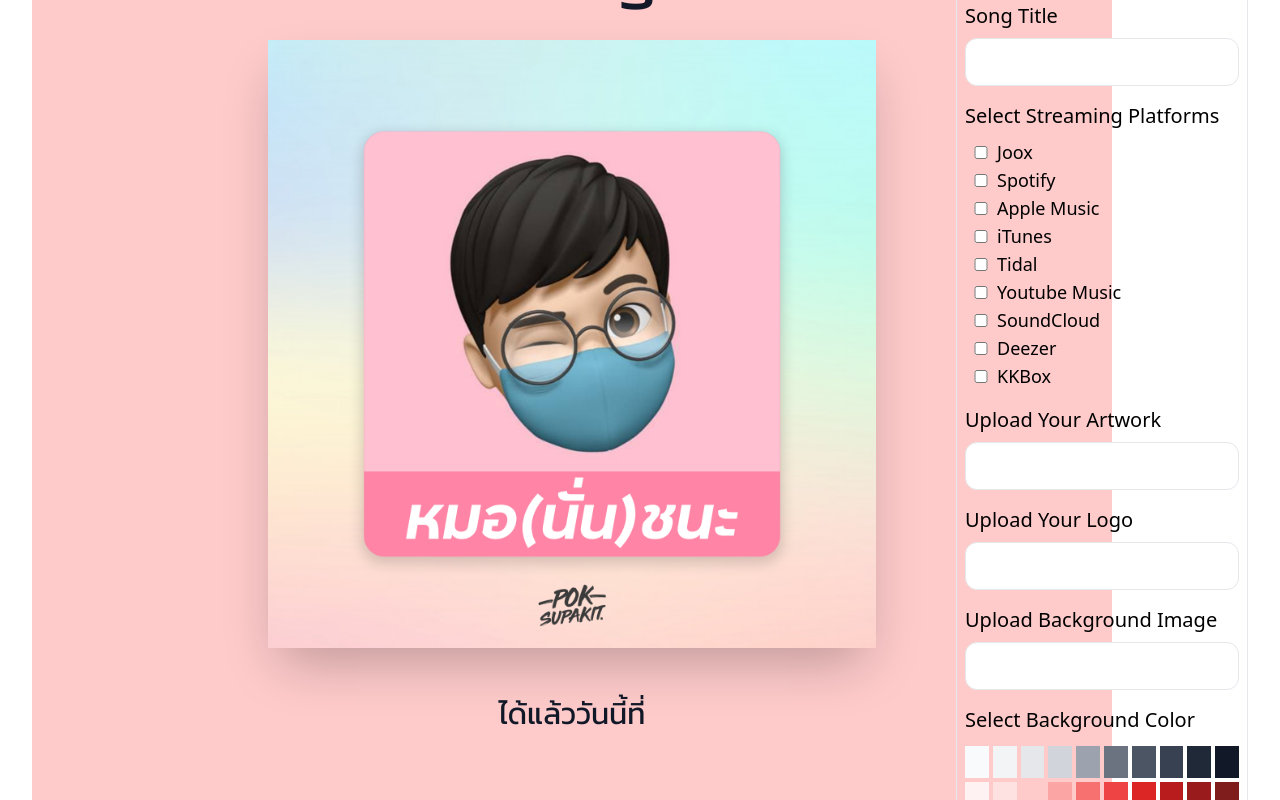
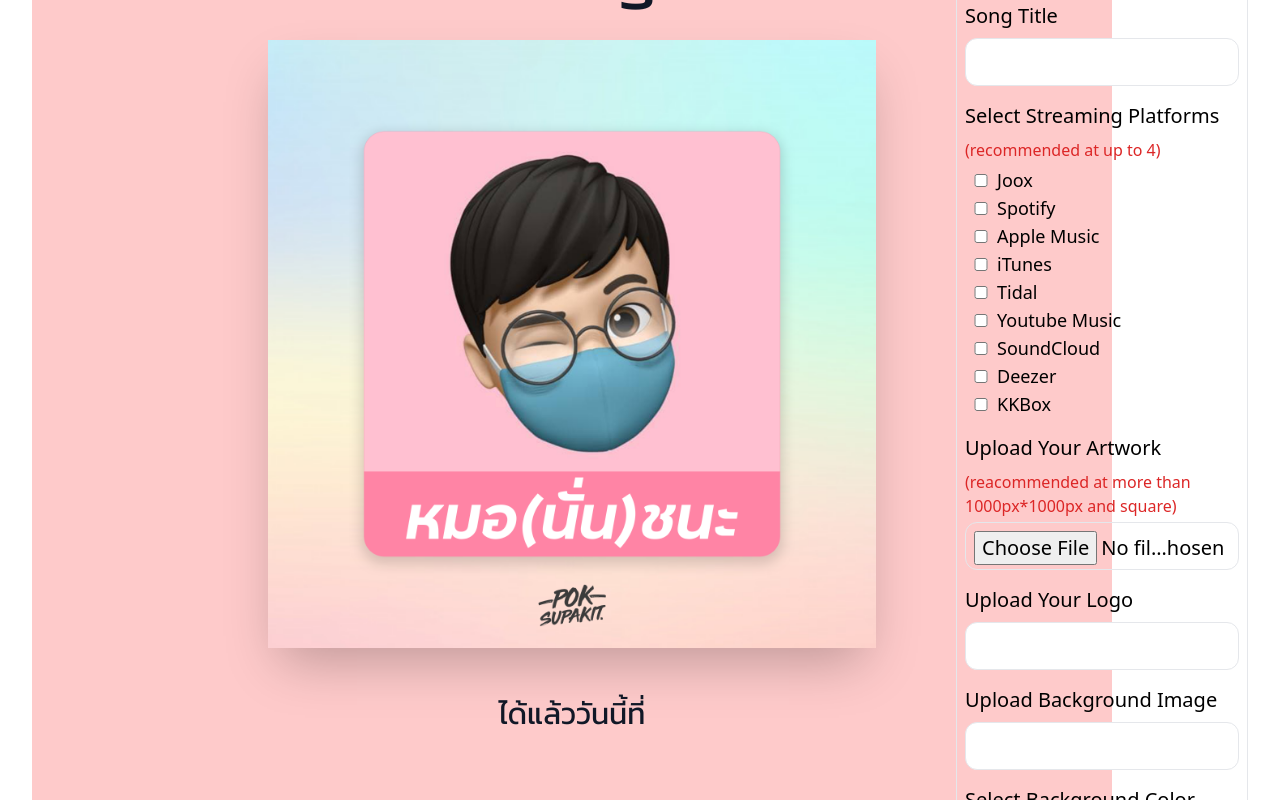
Before and after one commit to POKINBKK/promote-it, a React (Create React App) app: page / in a window 1280 px wide. Shown: the part 260-1060 px from the top of the page. Built offline with nearby package versions, Linux system fonts and the light colour scheme; a web font is replaced by a local one.

Commit message:
Feat: Select artwork added

```diff
--- a/src/App.js
+++ b/src/App.js
@@ -81,6 +81,7 @@ function App() {
   const [songTitle, setSongTitle] = React.useState("Your Song Title");
   const [selectedStreaming, setSelectedStreaming] = React.useState([]);
   const [coverColor, setCoverColor] = React.useState("bg-red-200");
+  const [artwork, setArtwork] = React.useState("asset/dummy_songcover.png");
 
   const handleArtistName = (e) => {
     setArtistName(e.target.value);
@@ -125,6 +126,16 @@ function App() {
       });
   };
 
+  const handleArtwork = (e) => {
+    const reader = new FileReader();
+    reader.onload = () => {
+      if (reader.readyState === 2) {
+        setArtwork(reader.result);
+      }
+    };
+    reader.readAsDataURL(e.target.files[0]);
+  };
+
   return (
     <div className="w-full">
       <div className="text-center py-8">
@@ -144,7 +155,7 @@ function App() {
             </div>
             <div className="py-8">
               <img
-                src="asset/dummy_songcover.png"
+                src={artwork}
                 className="coverimg-size mx-auto shadow-2xl"
                 alt="your song cover"
               />
@@ -185,6 +196,9 @@ function App() {
           </div>
           <div className="w-full pt-4">
             <p className="text-xl pb-2">Select Streaming Platforms</p>
+            <p className="text-md pb-1 text-red-600">
+              (recommended at up to 4)
+            </p>
             <div className="w-full">
               {streamingPlatforms.map((item) => (
                 <div key={item.id}>
@@ -206,7 +220,17 @@ function App() {
           </div>
           <div className="w-full pt-4">
             <p className="text-xl pb-2">Upload Your Artwork</p>
-            <input className="border rounded-xl h-12 w-full text-xl px-2 focus-within:border-pink-500 focus:outline-none" />
+            <p className="text-md pb-1 text-red-600">
+              (reacommended at more than 1000px*1000px and square)
+            </p>
+            <input
+              type="file"
+              name="image-upload"
+              id="image-input1"
+              accept="image/*"
+              onChange={handleArtwork}
+              className="border pt-2 rounded-xl h-12 w-full text-xl px-2 focus-within:border-pink-500 focus:outline-none"
+            />
           </div>
           <div className="w-full pt-4">
             <p className="text-xl pb-2">Upload Your Logo</p>
@@ -223,7 +247,10 @@ function App() {
                 {levels.map((level) => (
                   <div
                     className={
-                      "col-span-1 h-8 cursor-pointer bg-" + color + "-" + level
+                      "col-span-1 h-8 rounded cursor-pointer bg-" +
+                      color +
+                      "-" +
+                      level
                     }
                     onClick={() => handlebgColor(color, level)}
                     key={level}
```
Also changed, not shown: 1 other file (tests, documents, lock files or other folders).
